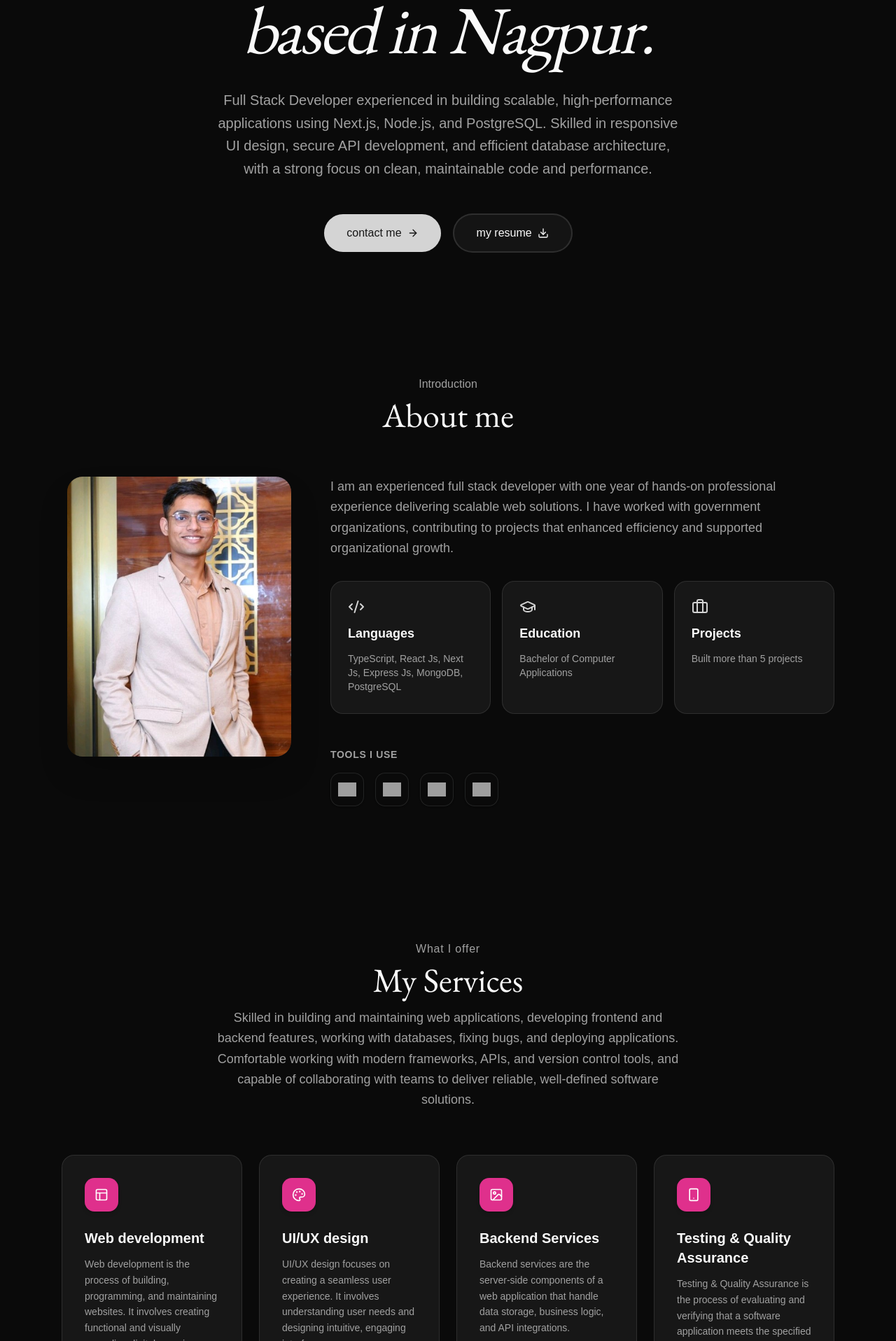
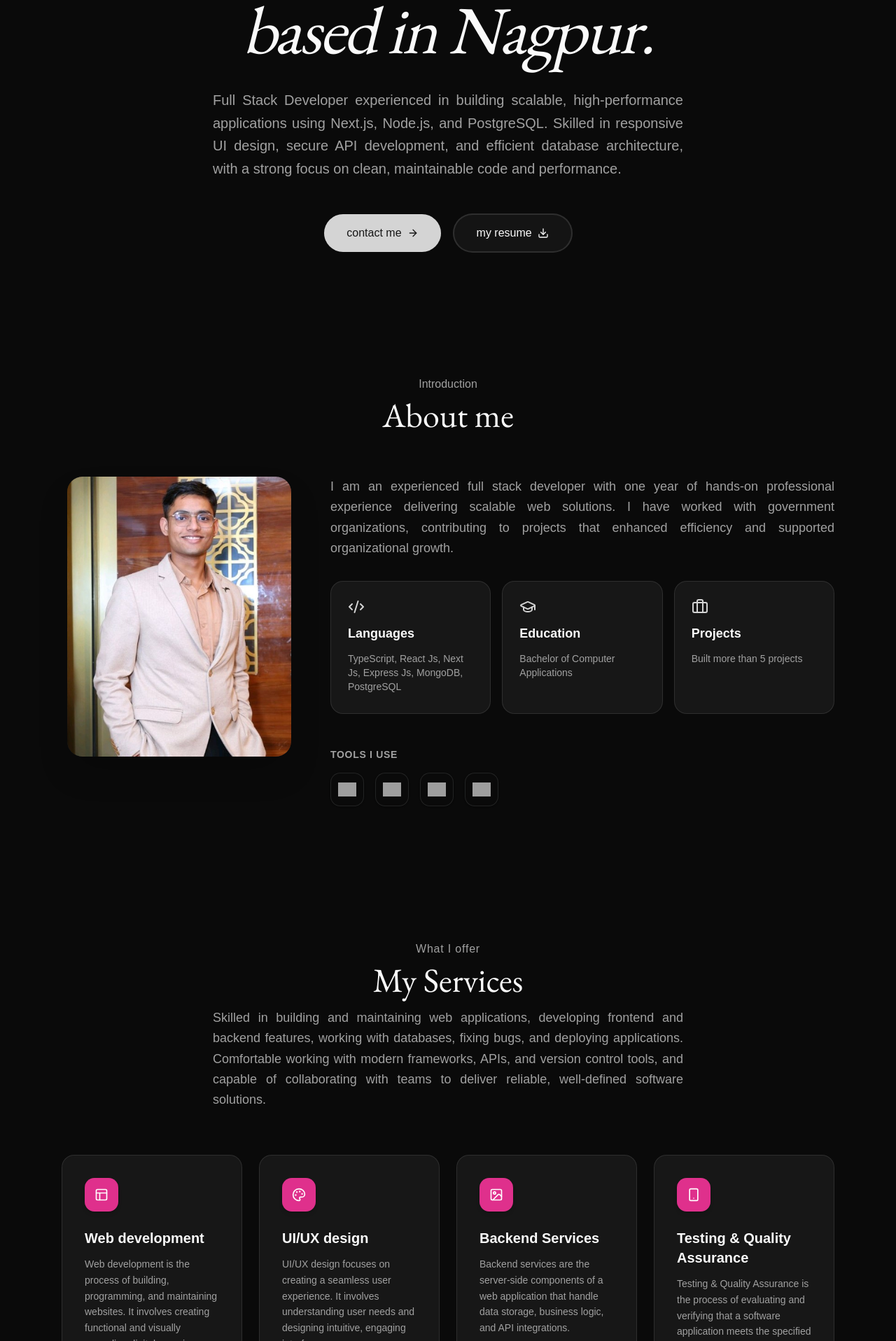
Before and after one commit to LegitMohit/portfolio, a Next.js app in the folder apps/web/: page / in a window 1280 px wide. Shown: the part 424-2340 px from the top of the page at 70% size. Built offline with nearby package versions, Linux system fonts and the light colour scheme; grey boxes are pictures that could not be loaded.

Commit message:
feat(ui): refine text alignment and update navigation - Added `text-justify` to bio and description paragraphs in `AboutMe`, `HomeSection`, and `Services` components for improved readability. - Removed "My Work" link from the header navigation.

```diff
--- a/apps/web/src/components/about-me.tsx
+++ b/apps/web/src/components/about-me.tsx
@@ -45,7 +45,7 @@ export function AboutMe() {
 
                 {/* Right: Content */}
                 <div className="lg:col-span-8 flex flex-col gap-8">
-                    <p className="text-lg text-muted-foreground leading-relaxed">
+                    <p className="text-lg text-muted-foreground leading-relaxed text-justify">
                         I am an experienced full stack developer with one year of hands-on professional experience delivering scalable web solutions. I have worked with government organizations, contributing to projects that enhanced efficiency and supported organizational growth.
                     </p>
 
--- a/apps/web/src/components/header.tsx
+++ b/apps/web/src/components/header.tsx
@@ -31,7 +31,6 @@ export default function Header() {
     { to: "/", label: "Home" },
     { to: "#about", label: "About me" },
     { to: "#services", label: "Services" },
-    { to: "#work", label: "My Work" },
     { to: "#contact", label: "Contact me" },
   ] as const;
 
--- a/apps/web/src/components/home-section.tsx
+++ b/apps/web/src/components/home-section.tsx
@@ -31,7 +31,7 @@ export function HomeSection() {
             </div>
 
             {/* Bio */}
-            <p className="max-w-2xl text-lg md:text-xl text-muted-foreground leading-relaxed">
+            <p className="max-w-2xl text-lg md:text-xl text-muted-foreground leading-relaxed text-justify">
                 Full Stack Developer experienced in building scalable, high-performance applications using Next.js, Node.js, and PostgreSQL. Skilled in responsive UI design, secure API development, and efficient database architecture, with a strong focus on clean, maintainable code and performance.
             </p>
 
--- a/apps/web/src/components/services.tsx
+++ b/apps/web/src/components/services.tsx
@@ -29,7 +29,7 @@ export function Services() {
             <div className="flex flex-col items-center text-center mb-16 px-4 animate-in fade-in slide-in-from-bottom-4 duration-700 fill-mode-both">
                 <span className="text-muted-foreground font-medium mb-2 tracking-wider">What I offer</span>
                 <h2 className="text-4xl md:text-5xl font-serif">My Services</h2>
-                <p className="mt-4 text-muted-foreground max-w-2xl text-lg leading-relaxed">
+                <p className="mt-4 text-muted-foreground max-w-2xl text-lg leading-relaxed text-justify">
                     Skilled in building and maintaining web applications, developing frontend and backend features, working with databases, fixing bugs, and deploying applications. Comfortable working with modern frameworks, APIs, and version control tools, and capable of collaborating with teams to deliver reliable, well-defined software solutions.
                 </p>
             </div>
```
